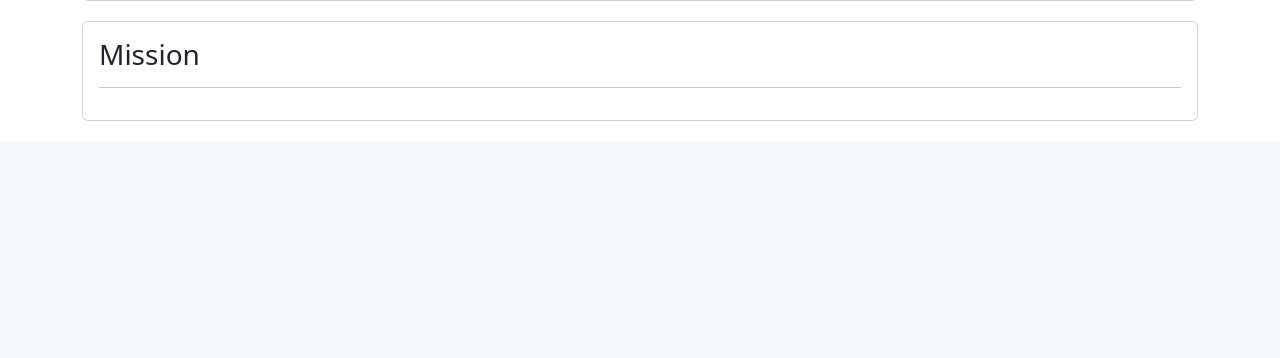
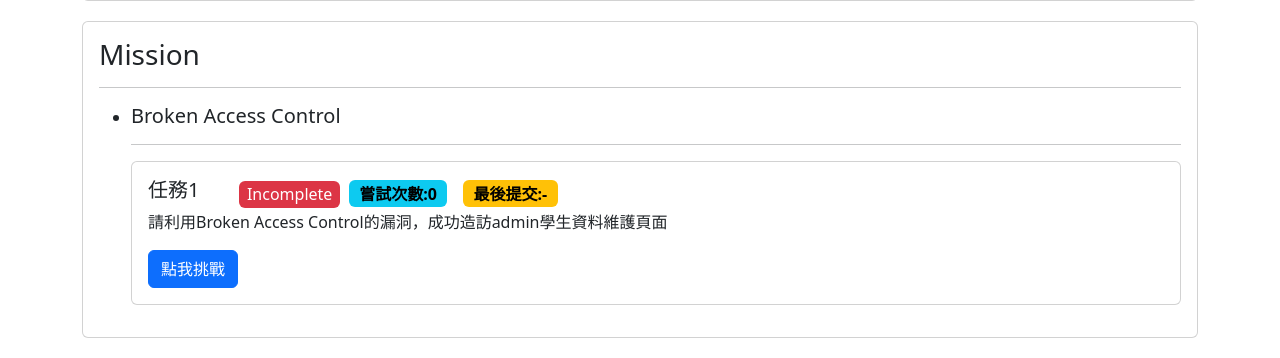
Before and after one commit to joewu1018/SecurityVulnerablilitiesDemo, a Django app: page /broken_access_control/ in a window 1280 px wide. Shown: the part 1346-1704 px from the top of the page. Before the commit the page ends 1467 px from the top, so only its background shows below. Run offline with Django 4.2, Linux system fonts and the light colour scheme; data comes from the database, SQL or seed files in the repository; both versions use the stored data as it was after the commit; data that the repository does not hold is empty.

Commit message:
feature-BrokenAccessControlMission 1.新增BrokenAccessControlMission任務 2.學生資料維護路徑改由/id/決定

```diff
--- a/SecurityVulnerabilities/SecurityVulnerabilities/urls.py
+++ b/SecurityVulnerabilities/SecurityVulnerabilities/urls.py
@@ -38,13 +38,13 @@ urlpatterns = [
     # 學生成績查詢
     path('grade_search/', students.grade_search, name='GradeSearch'),
     # 學生資料維護
-    path('student_maintenance/', students.student_maintenance, name='StudentMaintenance'),
+    path('student_maintenance/<int:id>/', students.student_maintenance, name='StudentMaintenance'),
     # 留言板
     path('board/', students.board, name='Board'),
     # XSS
     path('xss/', students.xss_vulnerable, name='XSS'),
     # CSRF
-    path('Csrf/', students.csrf, name='csrf'),
+    path('csrf/', students.csrf, name='csrf'),
     # SQL Injection
     path('sql_injection/', students.sql_injection_vulnerable, name='SqlInjection'),
     # Broken Authentication
--- a/SecurityVulnerabilities/students/views.py
+++ b/SecurityVulnerabilities/students/views.py
@@ -67,8 +67,12 @@ def grade_search(request):
     return render(request, "students/grade_search.html", locals())
 
 # 學生資料維護
-def student_maintenance(request):
-    student = Student.objects.get(id=request.user.id)
+def student_maintenance(request, id):
+    student = Student.objects.get(id=id)
+    # 如果id是1代表是admin，成功Broken Access Control
+    if id == 1:
+        StudentService.create_mission_record(request.user.id, 10, True)
+        BrokenAccessControl_hacked = True
     if request.method == 'POST':
         # 用ModelForm建立表單，並用POST的資料做驗證
         form = StudentsForm(request.POST, instance=student)
@@ -132,6 +136,8 @@ def broken_authentication_vulnerable(request):
 
 # Broken Access Control
 def broken_access_control(request):
+    category_id = MissionCategory.objects.get(title='Broken Access Control').id
+    missions_info, missions_complete_count = StudentService.get_missions_info(request.user.id, category_id)
     return render(request, 'students/broken_access_control.html', locals())
 
 # Devtools頁面
--- a/SecurityVulnerabilities/templates/base.html
+++ b/SecurityVulnerabilities/templates/base.html
@@ -61,7 +61,7 @@
                             <a href="{% url 'SqlInjection' %}" class="nav-link" style="color: #000000;">SQL Injection</a>
                         </li>
                         <li>
-                            <a href="{% url 'StudentMaintenance' %}" class="nav-link" style="color: #000000;">學生資料維護</a>
+                            <a href="{% url 'StudentMaintenance' request.user.id %}" class="nav-link" style="color: #000000;">學生資料維護</a>
                         </li>
                         <li>
                             <a href="{% url 'GradeSearch' %}" class="nav-link" style="color: #000000;">學生歷年成績查詢</a>
--- a/SecurityVulnerabilities/templates/modal_template.html
+++ b/SecurityVulnerabilities/templates/modal_template.html
@@ -68,11 +68,14 @@
         if(path == '/board/'){
             window.location = '/xss/';
             return;
-        }
-        if(path == '/grade_search/'){
+        }else if(path == '/grade_search/'){
             window.location = '/sql_injection/';
             return;
+        }else if(path == '/student_maintenance/1/'){
+            window.location = '/broken_access_control/';
+            return;
         }
+
         window.location.reload();
     });
     $("#wrong-info").on('hide.bs.modal', function(){
--- a/SecurityVulnerabilities/templates/students/broken_access_control.html
+++ b/SecurityVulnerabilities/templates/students/broken_access_control.html
@@ -104,4 +104,29 @@
       {% endfor %}
   </div>
 </div>
+
+<!-- modal視窗 -->
+{% include 'modal_template.html' %}
+<!-- BrokenAccessControl -->
+<div class="modal fade" id="BrokenAccessControl" tabindex="-1" aria-labelledby="BrokenAccessControlLabel" aria-hidden="true">
+    <div class="modal-dialog">
+        <div class="modal-content">
+            <div class="modal-header">
+                <h5 class="modal-title" id="BrokenAccessControlLabel"><strong>任務1</strong><br>Broken Access Control</h5>
+                <button type="button" class="btn-close" data-bs-dismiss="modal" aria-label="Close"></button>
+            </div>
+            <div class="modal-body">
+                <p>請利用Broken Access Control的漏洞，成功造訪admin學生資料維護頁面
+                    <br>
+                    <br>
+                    目標:成功造訪admin學生資料維護頁面(student_maintenance)
+                </p>
+            </div>
+            <div class="modal-footer">
+                <button type="button" class="btn btn-danger" data-bs-dismiss="modal">離開</button>
+            </div>
+        </div>
+    </div>
+</div>
+
 {% endblock %}
```
Also changed, not shown: SecurityVulnerabilities/templates/students/student_maintenance.html (+11 -0 lines), SecurityVulnerabilities/db.sqlite3.
